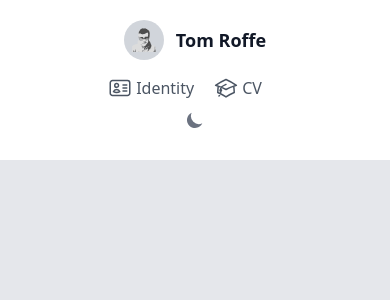
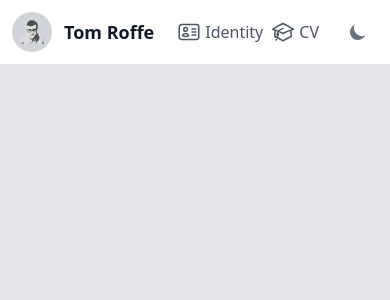
Before and after one commit to tomroffe/tom.roffe.uk, a Next.js app: page / in a window 390 px wide. Shown: the top 300 px of the page. Built offline with nearby package versions, Linux system fonts and the light colour scheme.

Commit message:
fix: various nav and link updates

```diff
--- a/app/ui/header.tsx
+++ b/app/ui/header.tsx
@@ -8,14 +8,19 @@ import PrintButton from '@/app/components/print-button';
 export default function Header() {
   return (
     <header className="text-gray-600 dark:text-gray-50 bg-white dark:bg-gray-800 body-font print:hidden">
-      <div className="container mx-auto flex flex-wrap p-5 flex-col md:flex-row items-center">
-        <Link href="/" className='flex title-font font-medium items-center text-gray-900 mb-4 md:mb-0' >
+      <div className="container mx-auto flex flex-wrap p-3 md:p-5 flex-row items-center justify-between">
+        <Link href="/" className='flex-none flex ustify-self-start title-font font-medium items-center text-gray-900 mr-1' >
           <TARLogo className="w-10 h-10 text-white p-2 bg-gray-300 rounded-full" />
           <span className="ml-3 text-lg font-bold dark:text-gray-50">Tom Roffe</span>
         </Link>
         <NavLinks />
-        <PrintButton />
-        <DarkThemeToggle />
+
+
+
+
+        <nav className="flex justify-end  md:border-gray-400 text-base">
+          <DarkThemeToggle />
+        </nav>
         {/* <Link */}
         {/*   href="/login" */}
         {/*   className="flex items-center rounded-md  px-4 py-2 ml-2 text-sm font-medium transition-colors  md:text-base " */}
--- a/app/ui/nav-links.tsx
+++ b/app/ui/nav-links.tsx
@@ -18,14 +18,14 @@ const links = [
 
 export default function NavLinks() {
   return (
-    <nav className="inline-flex justify-center md:mr-auto md:ml-4 md:py-1 md:pl-4 md:border-l md:border-gray-400 items-center text-base">
+    <nav className="inline-flex justify-center md:mt-0 md:mr-auto md:ml-4 md:py-1 md:pl-4 md:border-l md:border-gray-400 items-center text-base">
       {links.map((link) => {
         const LinkIcon = link.icon;
         return (
           <Link
             key={link.name}
             href={link.href}
-            className="inline-flex mr-5 dark:text-gray-400 hover:text-gray-900 dark:hover:text-gray-100"
+            className="inline-flex mx-1 md:mx-2 dark:text-gray-400 hover:text-gray-900 dark:hover:text-gray-100"
           >
             <LinkIcon className="w-6 mr-1" />
             <p className="block">{link.name}</p>
```
